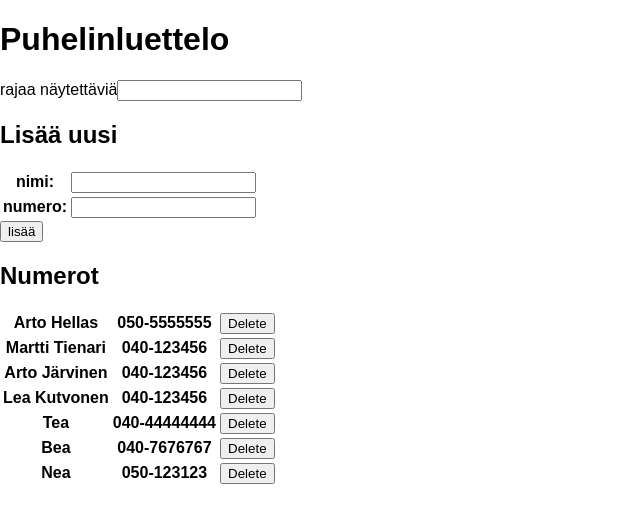
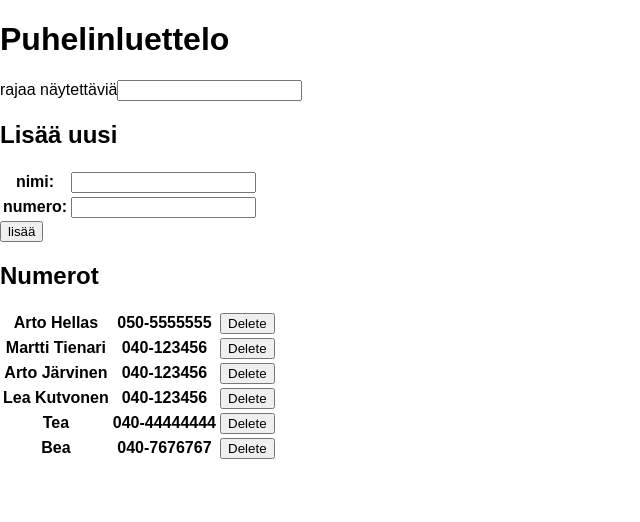
Before and after one commit to Samuel0c/FullStack, a React (Create React App) app in the folder osa2/puhelinluettelo/: page / in a window 1280 px wide. Shown: the top 522 px of the page, without its empty margins (0-640 px from the left). Built offline with nearby package versions, Linux system fonts and the light colour scheme; data requests are answered from the project's data file.

Commit message:
osa2 teht 19

```diff
--- a/osa2/puhelinluettelo/db.json
+++ b/osa2/puhelinluettelo/db.json
@@ -29,11 +29,6 @@
       "name": "Bea",
       "number": "040-7676767",
       "id": 6
-    },
-    {
-      "name": "Nea",
-      "number": "050-123123",
-      "id": 7
     }
   ]
 }
--- a/osa2/puhelinluettelo/src/App.js
+++ b/osa2/puhelinluettelo/src/App.js
@@ -87,6 +87,10 @@ class App extends React.Component {
             message: 'Numero päivitetty onnistuneesti'
           }, this.messageTimeout)
         })
+    .catch(error => {
+        alert(`Henkilö on jo valitettavasti poistettu palvelimelta`)
+        this.setState({ persons: this.state.persons.filter(p => p.id !== found.id) })
+      })
     }
   }
 
```
